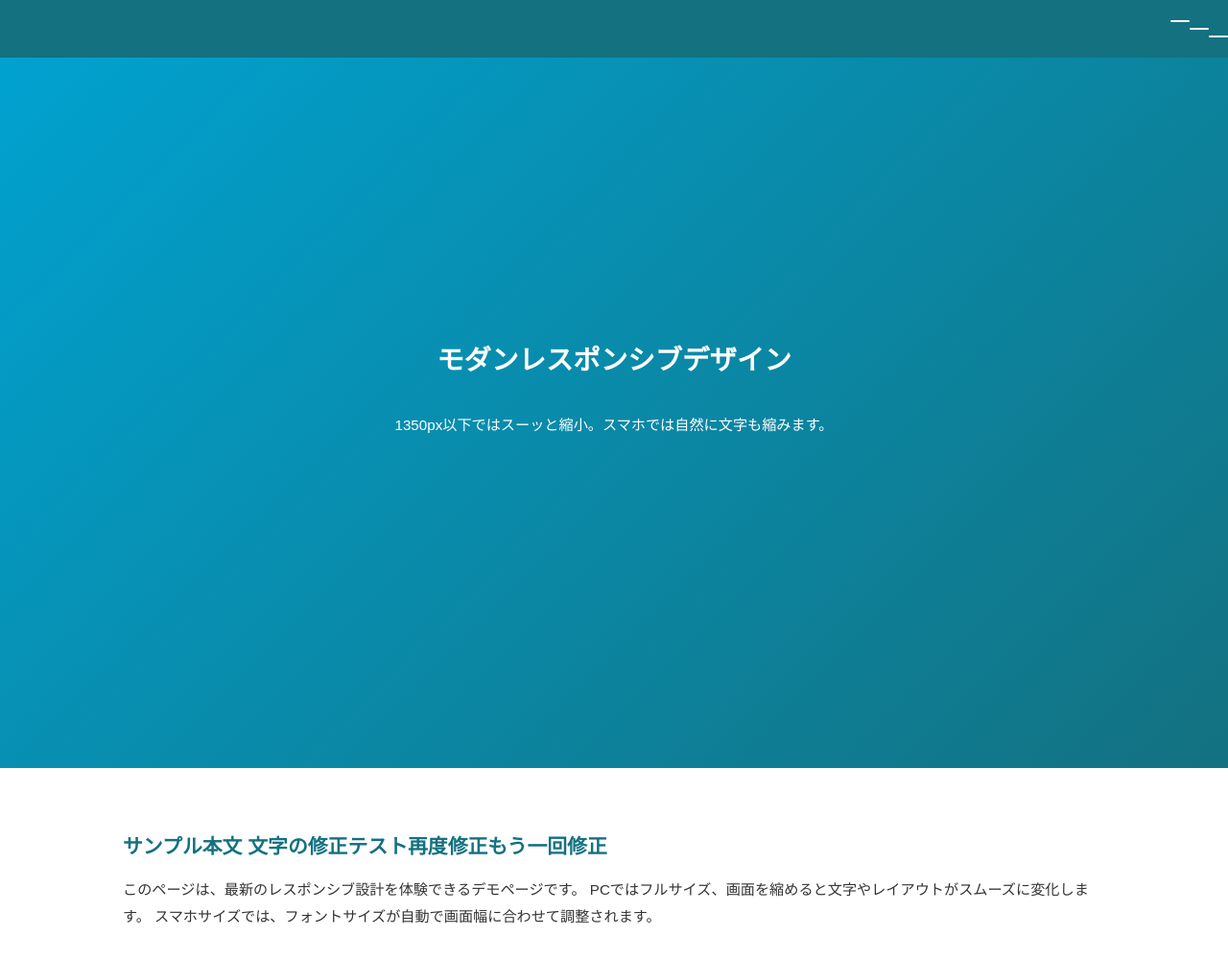
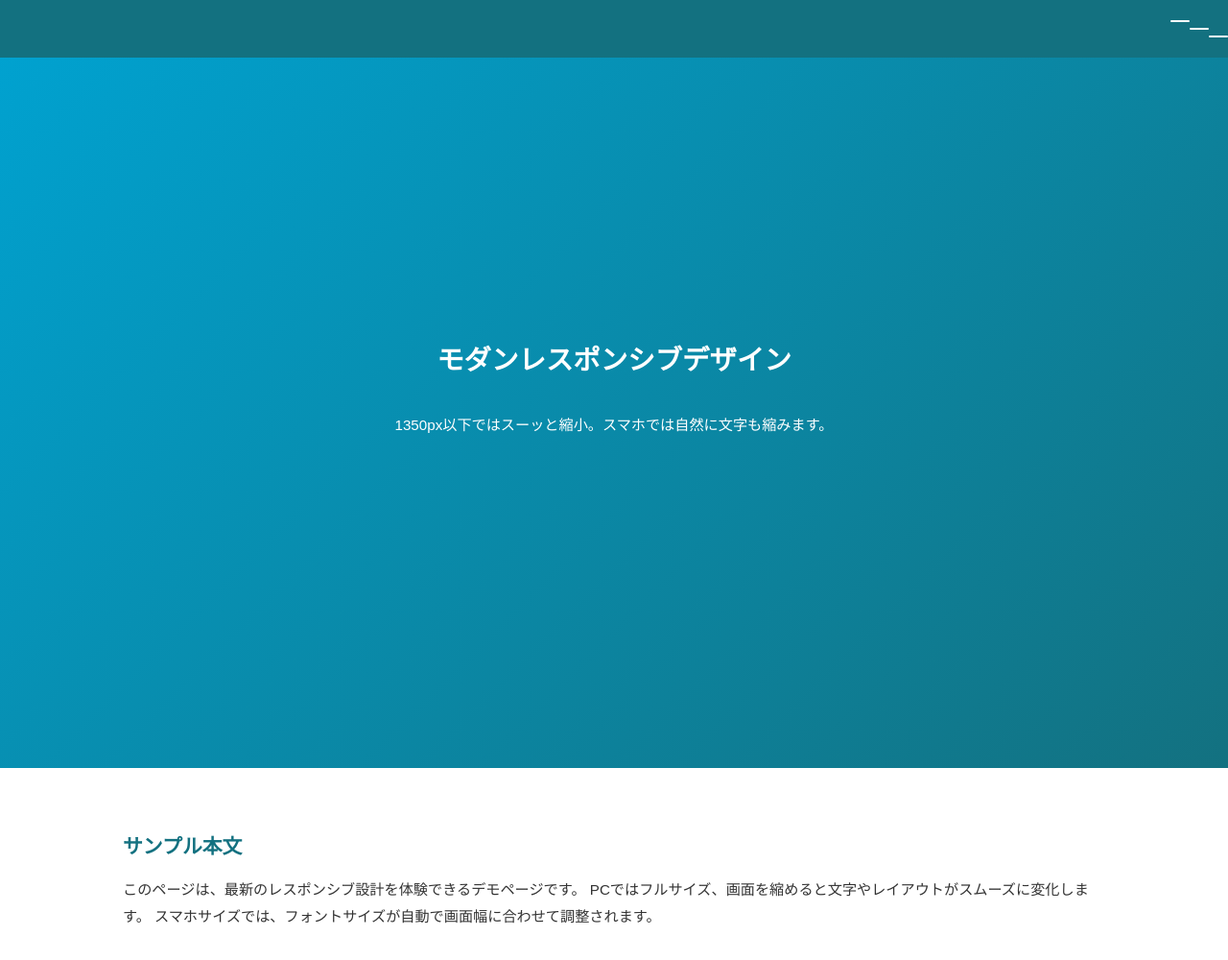
Before and after one commit to terabe1010/GPT_Sample, a plain HTML site: page index.htm in a window 1280 px wide. Shown: the whole page at 96% size. Drawn offline with nearby package versions, Linux system fonts and the light colour scheme.

Commit message:
文字修正無しへ

```diff
--- a/index.htm
+++ b/index.htm
@@ -30,7 +30,7 @@
     </section>
 
     <section class="content">
-      <h2>サンプル本文 文字の修正テスト再度修正もう一回修正</h2>
+      <h2>サンプル本文</h2>
       <p>
         このページは、最新のレスポンシブ設計を体験できるデモページです。
         PCではフルサイズ、画面を縮めると文字やレイアウトがスムーズに変化します。
```
